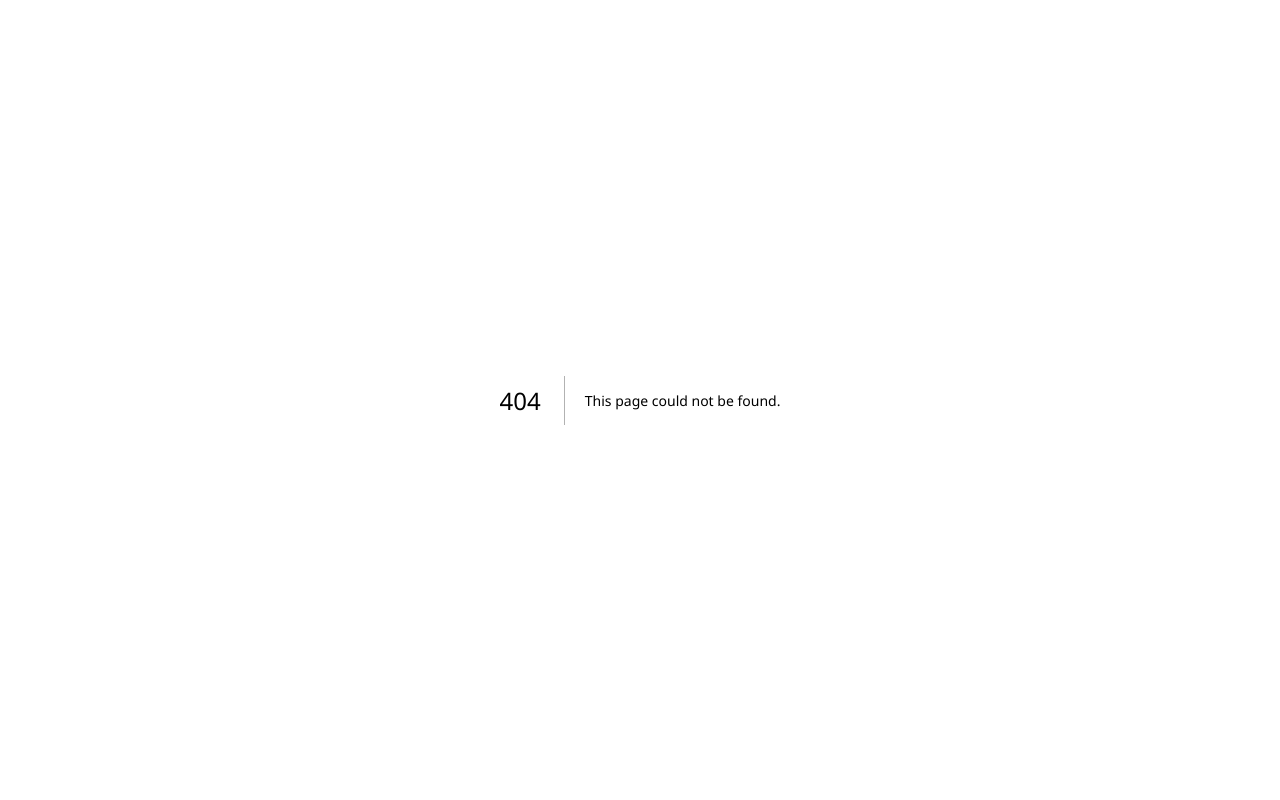
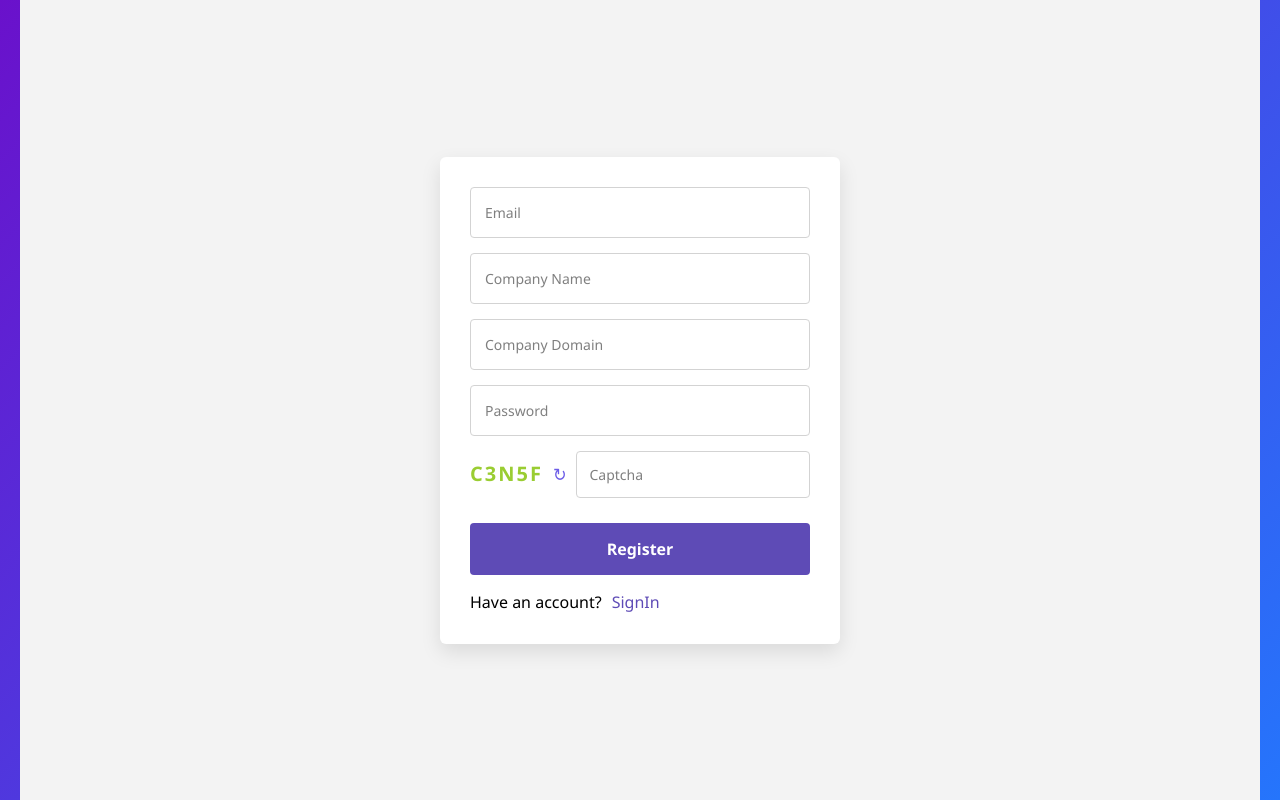
Before and after one commit to lovesengar2000/hrshit, a Next.js app: page /register in a window 1280 px wide. Before the commit this address had no page. Built offline with nearby package versions, Linux system fonts and the light colour scheme.

Commit message:
added forgot password and register page

```diff
--- /dev/null
+++ b/app/forgotPassword/forgot.module.css
@@ -0,0 +1,89 @@
+@import "tailwindcss";
+
+.LoginWrapper {
+  height: 100vh;
+  width: 100%;
+  background-color: #f3f3f3;
+  display: flex;
+  justify-content: center;
+  align-items: center;
+}
+
+.LoginModal {
+  background-color: #ffffff;
+  padding: 30px;
+  min-width: 400px;
+  border-radius: 6px;
+  box-shadow: 0 8px 20px rgba(0, 0, 0, 0.1);
+}
+
+.FormBlock {
+  display: flex;
+  flex-direction: column;
+  gap: 15px;
+}
+
+.Input {
+  padding: 14px;
+  border-radius: 4px;
+  border: 1px solid #d3d3d3;
+  font-size: 14px;
+  outline: none;
+}
+
+.Input:focus {
+  border-color: #6c5ce7;
+}
+
+.CaptchaRow {
+  display: flex;
+  align-items: center;
+  gap: 10px;
+}
+
+.CaptchaText {
+  font-size: 20px;
+  font-weight: bold;
+  color: #9acd32;
+  letter-spacing: 2px;
+}
+
+.RefreshBtn {
+  border: none;
+  background: none;
+  font-size: 18px;
+  cursor: pointer;
+  color: #6c5ce7;
+}
+
+.CaptchaInput {
+  flex: 1;
+  padding: 12px;
+  border-radius: 4px;
+  border: 1px solid #d3d3d3;
+  font-size: 14px;
+  outline: none;
+}
+
+.LoginBtn {
+  margin-top: 10px;
+  padding: 14px;
+  background-color: #5e4bb6;
+  color: white;
+  border: none;
+  border-radius: 4px;
+  font-weight: 600;
+  cursor: pointer;
+  transition: 0.2s ease;
+}
+
+.LoginBtn:hover {
+  background-color: #4a39a5;
+}
+
+.ForgotPassword {
+  margin-top: 10px;
+  font-size: 13px;
+  color: #5e4bb6;
+  cursor: pointer;
+}
--- /dev/null
+++ b/app/forgotPassword/page.jsx
@@ -0,0 +1,41 @@
+import React from 'react'
+import style from './forgot.module.css'
+const page = () => {
+  return (
+      <div className={style.LoginWrapper}>
+      <div className={style.LoginModal}>
+        <div className={style.FormBlock}>
+          <input
+            id="EmailField"
+            placeholder="Email"
+            type="text"
+            className={style.Input}
+          />
+
+          <input
+            id="PasswordField"
+            placeholder="Password"
+            type="password"
+            className={style.Input}
+          />
+
+          <div className={style.CaptchaRow}>
+            <div className={style.CaptchaText}>C3N5F</div>
+            <button className={style.RefreshBtn}>↻</button>
+            <input
+              placeholder="Captcha"
+              type="text"
+              className={style.CaptchaInput}
+            />
+          </div>
+
+          <button className={style.LoginBtn}>Login</button>
+
+          <div className={style.ForgotPassword}>Forgot password ?</div>
+        </div>
+      </div>
+    </div>
+  )
+}
+
+export default page
--- /dev/null
+++ b/app/register/page.jsx
@@ -0,0 +1,64 @@
+'use client'
+import React from 'react'
+import style from "./register.module.css";
+import { useRouter } from 'next/navigation';
+
+const page = () => {
+  const router = useRouter();
+  return (
+   <div className={style.LoginWrapper}>
+      <div className={style.LoginModal}>
+        <div className={style.FormBlock}>
+          <input
+            id="EmailField"
+            placeholder="Email"
+            type="text"
+            className={style.Input}
+          />
+
+          <input
+            id="companyNameField"
+            placeholder="Company Name"
+            type="text"
+            className={style.Input}
+          />
+
+          <input
+            id="companydomainField"
+            placeholder="Company Domain"
+            type="text"
+            className={style.Input}
+          />
+
+
+          <input
+            id="PasswordField"
+            placeholder="Password"
+            type="password"
+            className={style.Input}
+          />
+
+          <div className={style.CaptchaRow}>
+            <div className={style.CaptchaText}>C3N5F</div>
+            <button className={style.RefreshBtn}>↻</button>
+            <input
+              placeholder="Captcha"
+              type="text"
+              className={style.CaptchaInput}
+            />
+          </div>
+
+          <button className={style.LoginBtn}>Register</button>
+
+          <div className={style.CaptchaRow}>
+            Have an account?<div onClick={()=>{
+              router.push('/login');
+            }} className={style.ForgotPassword}>SignIn</div>
+          </div>
+        </div>
+      </div>
+    </div>
+  );
+}
+
+export default page
--- /dev/null
+++ b/app/register/register.module.css
@@ -0,0 +1,87 @@
+@import "tailwindcss";
+
+.LoginWrapper {
+  height: 100vh;
+  width: 100%;
+  background-color: #f3f3f3;
+  display: flex;
+  justify-content: center;
+  align-items: center;
+}
+
+.LoginModal {
+  background-color: #ffffff;
+  padding: 30px;
+  min-width: 400px;
+  border-radius: 6px;
+  box-shadow: 0 8px 20px rgba(0, 0, 0, 0.1);
+}
+
+.FormBlock {
+  display: flex;
+  flex-direction: column;
+  gap: 15px;
+}
+
+.Input {
+  padding: 14px;
+  border-radius: 4px;
+  border: 1px solid #d3d3d3;
+  font-size: 14px;
+  outline: none;
+}
+
+.Input:focus {
+  border-color: #6c5ce7;
+}
+
+.CaptchaRow {
+  display: flex;
+  align-items: center;
+  gap: 10px;
+}
+
+.CaptchaText {
+  font-size: 20px;
+  font-weight: bold;
+  color: #9acd32;
+  letter-spacing: 2px;
+}
+
+.RefreshBtn {
+  border: none;
+  background: none;
+  font-size: 18px;
+  cursor: pointer;
+  color: #6c5ce7;
+}
+
+.CaptchaInput {
+  flex: 1;
+  padding: 12px;
+  border-radius: 4px;
+  border: 1px solid #d3d3d3;
+  font-size: 14px;
+  outline: none;
+}
+
+.LoginBtn {
+  margin-top: 10px;
+  padding: 14px;
+  background-color: #5e4bb6;
+  color: white;
+  border: none;
+  border-radius: 4px;
+  font-weight: 600;
+  cursor: pointer;
+  transition: 0.2s ease;
+}
+
+.LoginBtn:hover {
+  background-color: #4a39a5;
+}
+
+.ForgotPassword {
+  color: #5e4bb6;
+  cursor: pointer;
+}
```
